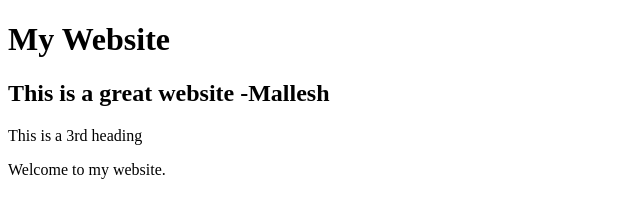
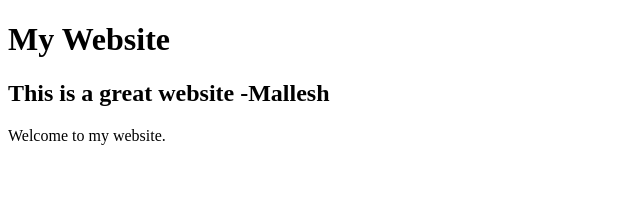
Before and after one commit to malleshkolipaka/myfirstproject, a plain HTML site: page Index.html in a window 1280 px wide. Shown: the whole page, without its empty margins (0-640 px from the left). Drawn offline with Linux system fonts and the light colour scheme.

Commit message:
4th commit

```diff
--- a/Index.html
+++ b/Index.html
@@ -1,10 +1,8 @@
 <!DOCTYPE html>
 <html>
 <body>
-
 <h1>My Website</h1>
 <h2>This is a great website -Mallesh</h2>
-</h3> This is a 3rd heading</h3>
 <p>Welcome to my website.</p>
 
 </body>
```
